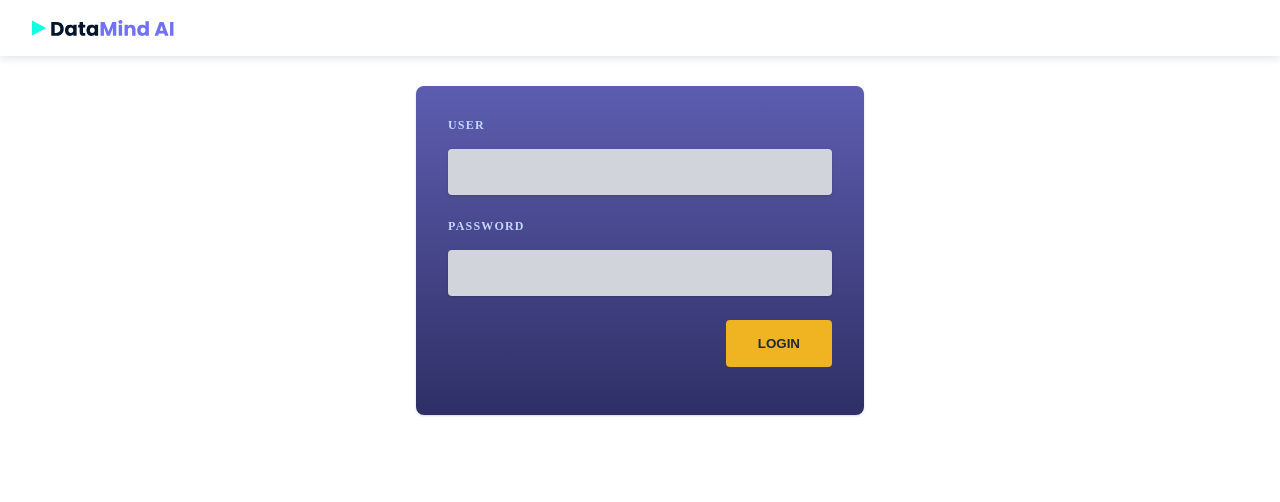
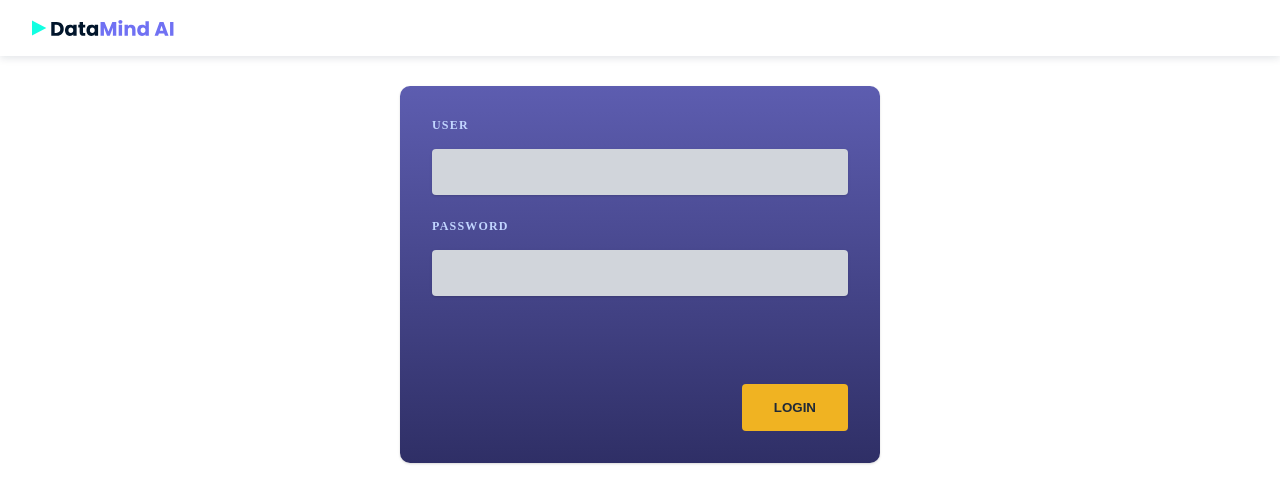
Before and after one commit to zaldis/DataMind, a React (Vite) app in the folder web/: page / in a window 1280 px wide. Shown: the top 502 px of the page. Built offline with nearby package versions, Linux system fonts and the light colour scheme.

Commit message:
Chore: Add separated Form component
- Update Login form
- Update New machine insight form

```diff
--- a/web/src/App.tsx
+++ b/web/src/App.tsx
@@ -21,7 +21,6 @@ function App() {
 
     useEffect(() => {
         const savedUsername = localStorage.getItem('username') || '';
-
         if (!username) {
             handleOnSuccessLogin(savedUsername);
         }
@@ -41,7 +40,11 @@ function App() {
     const lastName = username.split('.')[1] || '';
 
     let menu = undefined;
-    let content = <Login onSuccessLogin={handleOnSuccessLogin} />;
+    let content = (
+        <div style={{ width: "30rem", margin: "auto" }}>
+            <Login onSuccessLogin={handleOnSuccessLogin} />
+        </div>
+    );
     if (username) {
         menu = (
             <HorizontalMenu
--- a/web/src/components/Diagnostics.tsx
+++ b/web/src/components/Diagnostics.tsx
@@ -1,8 +1,12 @@
-import PlusIcon from "../assets/plus.svg";
 import {useEffect, useState, useRef} from "react";
 
+import Form from "./Form";
+import Modal from "./Modal";
+
+import PlusIcon from "../assets/plus.svg";
+
 import {getInsights, addInsight} from "../client";
-import Modal from "./Modal";
+
 
 
 export default function Diagnostics() {
@@ -55,43 +59,51 @@ export default function Diagnostics() {
         );
     });
 
-    return (
-        <>
-            <Modal
-                header="Add new diagnostic"
-                content={
-                    <form>
-                        <div className="form-inputs">
-                            <div className="form-control form-control__light">
-                                <label htmlFor="created-date">Diagnostic date</label>
-                                <input id="created-date" type="date" name="created_at" ref={createdAt}/>
-                            </div>
-
-                            <div className="form-control form-control__light">
-                                <label htmlFor="type">Fault type</label>
+    const newInsightForm = (
+        <Form
+            fields={[
+                {
+                    id: "created-date",
+                    label: "Diagnostic date",
+                    htmlElement: <input id="created-date" type="date" name="created_at" ref={createdAt}/>
+                }, {
+                    id: "type",
+                    label: "Fault type",
+                    htmlElement: (
                         <select id="type" name="type" ref={insightType}>
                             <option value="gear">Gear</option>
                             <option value="motor">Motor</option>
                             <option value="bearing">Bearing</option>
                         </select>
-                            </div>
-
-                            <div className="form-control form-control__light">
-                                <label htmlFor="severity">Severity</label>
+                    )
+                }, {
+                    id: "severity",
+                    label: "Severity",
+                    htmlElement: (
                         <select id="severity" name="severity" ref={insightSeverity}>
                             <option value="healthy">Healthy</option>
                             <option value="critical">Critical</option>
                             <option value="alarm">Alarm</option>
                         </select>
-                            </div>
+                    )
+                }
+            ]}
+            actions={[
+                <button type="button" className="button" onClick={closeAddInsightModal} key="cancel">
+                    Cancel
+                </button>,
+                <button type="button" className="button" onClick={handleSendingNewInsight} key="save">
+                    Save
+                </button>
+            ]}
+        />
+    );
 
-                            <div className="form-actions">
-                                <button type="button" className="button" onClick={closeAddInsightModal}>Cancel</button>
-                                <button type="button" className="button" onClick={handleSendingNewInsight}>Save</button>
-                            </div>
-                        </div>
-                    </form>
-                }
+    return (
+        <>
+            <Modal
+                header="Add new diagnostic"
+                content={newInsightForm}
                 isActive={isInsightModalOpen}
             />
 
--- /dev/null
+++ b/web/src/components/Form.tsx
@@ -0,0 +1,25 @@
+export default function Form({ formStyle, actions, fields }) {
+    const controls = fields.map(field => {
+        const controlCSS = formStyle === 'dark' ? 'form-control__dark' : 'form-control__light';
+        return (
+            <div className={`form-control ${controlCSS}`} key={field.id}>
+                <label htmlFor={field.id}>{field.label}</label>
+                { field.htmlElement }
+            </div>
+        );
+    })
+
+    let formCSS = null;
+    if (formStyle === 'dark') formCSS = "form__dark";
+
+    return (
+        <form className={`form ${formCSS}`}>
+            <div className='form-inputs'>
+                {controls}
+            </div>
+            <div className="form-actions">
+                { actions }
+            </div>
+        </form>
+    );
+}
--- a/web/src/components/Login.tsx
+++ b/web/src/components/Login.tsx
@@ -1,11 +1,9 @@
 import { useRef } from "react";
+
+import Form from "./Form";
 
 import { login } from "../client";
 
-/* TODO
-*
-*  It had better to think about custom component for the html forms.
-* */
 
 export default function Login({ onSuccessLogin }) {
     const user = useRef();
@@ -21,24 +19,22 @@ export default function Login({ onSuccessLogin }) {
     }
 
     return (
-        <form>
-            <div className="form-inputs form-inputs__purple form-inputs__limited">
-                <div className="form-control form-control__dark">
-                    <label htmlFor="user">User</label>
-                    <input id="user" type="text" name="username" ref={user} />
-                </div>
-
-                <div className="form-control form-control__dark">
-                    <label htmlFor="password">Password</label>
-                    <input id="password" type="password" name="password" ref={password} />
-                </div>
-
-                <p className="form-actions">
-                    <button type="button" className="button" onClick={handleFormSubmit}>
-                        Login
-                    </button>
-                </p>
-            </div>
-        </form>
-    )
+        <Form
+            formStyle="dark"
+            fields={[
+                {
+                    label: 'User',
+                    id: 'user',
+                    htmlElement: <input id="user" type="text" name="username" ref={user}/>
+                }, {
+                    label: 'password',
+                    id: 'password',
+                    htmlElement: <input id="password" type="password" name="password" ref={password}/>
+                }
+            ]}
+            actions={[
+                <button type="button" className="button" onClick={handleFormSubmit} key="login">Login </button>
+            ]}
+        />
+    );
 }
--- a/web/src/components/Modal.tsx
+++ b/web/src/components/Modal.tsx
@@ -1,6 +1,3 @@
-import {useState} from "react";
-
-
 export default function Modal({ header, content, isActive= false }) {
     const modalCSS = `modal ${isActive ? "modal-active" : ""}`;
 
--- a/web/src/index.css
+++ b/web/src/index.css
@@ -100,21 +100,21 @@ h2 {
 }
 
 
+.form {
+    border-radius: 10px;
+}
+
+.form__dark {
+    background: linear-gradient(180deg, #5d5db0 0%, #2f2f66 100%);
+    box-shadow: 0 1px 3px 0 rgba(0, 0, 0, 0.1), 0 1px 2px 0 rgba(0, 0, 0, 0.06);
+    color: white;
+}
+
 .form-inputs {
     width: 100%;
     padding: 2rem;
     margin: 0 auto;
     border-radius: 0.5rem;
-}
-
-.form-inputs__purple {
-    background: linear-gradient(180deg, #5d5db0 0%, #2f2f66 100%);
-    box-shadow: 0 1px 3px 0 rgba(0, 0, 0, 0.1), 0 1px 2px 0 rgba(0, 0, 0, 0.06);
-    color: white;
-}
-
-.form-inputs__limited {
-    max-width: 28rem;
 }
 
 .form-control {
@@ -142,32 +142,30 @@ h2 {
     color: #c2d6ff;
 }
 
-.form-control__dark input, .form-control__dark select {
+.form-control input, .form-control select {
     width: 100%;
     padding: 0.75rem 1rem;
     line-height: 1.5;
-    background-color: #d1d5db;
     color: #374151;
-    border: 1px solid transparent;
     border-radius: 0.25rem;
     box-shadow: 0 1px 3px 0 rgba(0, 0, 0, 0.1), 0 1px 2px 0 rgba(0, 0, 0, 0.06);
 }
 
+.form-control__dark input, .form-control__dark select {
+    background-color: #d1d5db;
+    border: 1px solid transparent;
+}
+
 .form-control__light input, .form-control__light select {
-    width: 100%;
-    padding: 0.75rem 1rem;
-    line-height: 1.5;
     background-color: #ffffff;
-    color: #374151;
     border: 1px solid grey;
-    border-radius: 0.25rem;
-    box-shadow: 0 1px 3px 0 rgba(0, 0, 0, 0.1), 0 1px 2px 0 rgba(0, 0, 0, 0.06);
 }
 
 .form-actions {
     display: flex;
     justify-content: flex-end;
     gap: 1rem;
+    padding: 32px;
 }
 
 .button {
```
Lines whose indentation alone changed are shown as unchanged.
